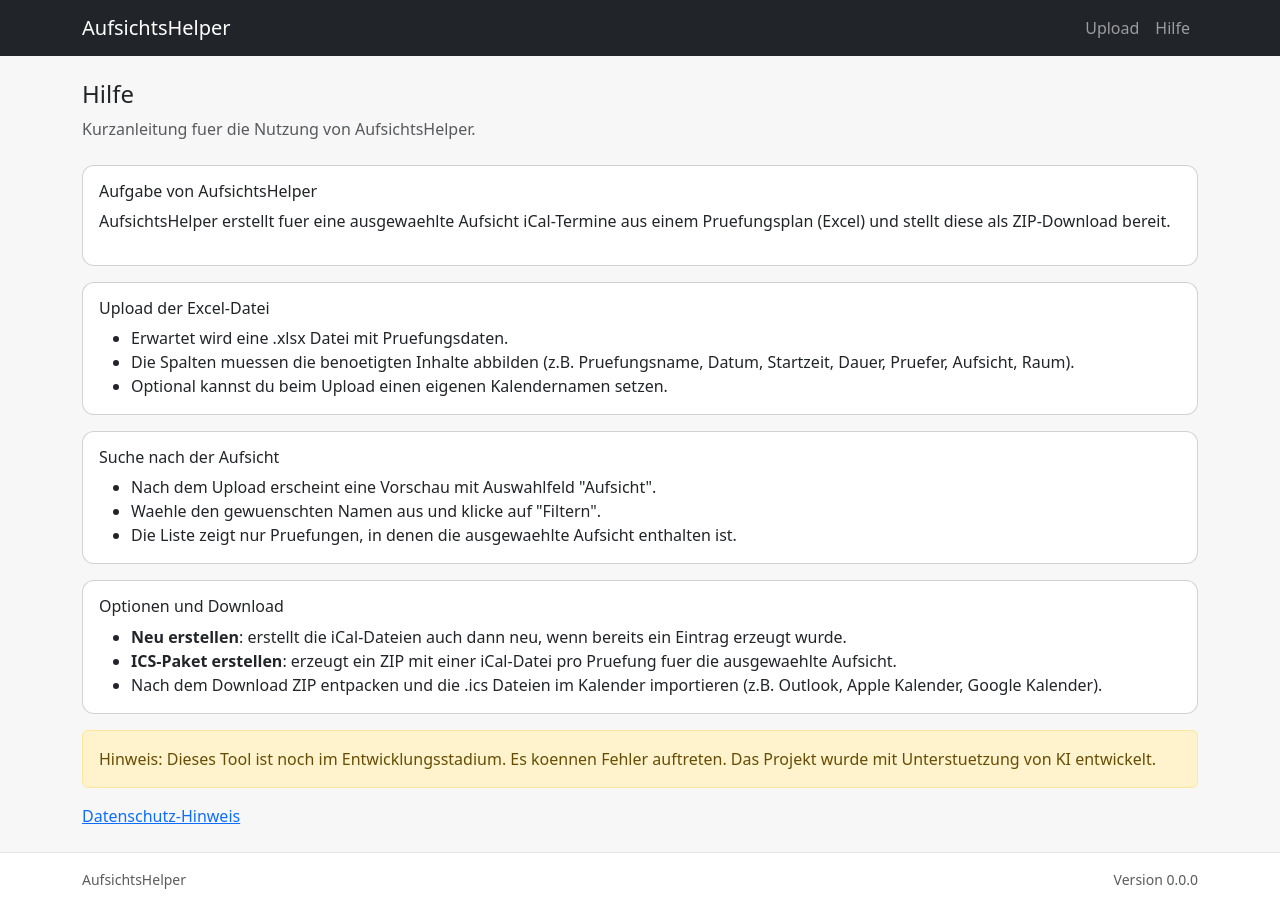
After one commit to know-how-schmiede/AufsichtsHelper, a Flask app: page /help in a window 1280 px wide. The commit adds this page. Run offline with Flask 3, Linux system fonts and the light colour scheme.

Commit message:
Add help/privacy pages and sortable preview table
Introduces help and privacy pages with new routes and templates. Enhances the preview table with sortable columns, sort arrows, and multiline display for Prüfer, Aufsicht, and Raum. Updates navigation to include help, improves setup scripts for git usage, and documents recent changes in the version history.

```diff
--- a/app/excel.py
+++ b/app/excel.py
@@ -108,6 +108,34 @@ def split_names(value):
             return paired
 
     return [text]
+
+
+def split_display_names(value):
+    if value is None:
+        return []
+    text = str(value).strip()
+    if not text:
+        return []
+
+    pattern = (
+        r"[A-Za-z\u00c4\u00d6\u00dc\u00e4\u00f6\u00fc\u00df-]+"
+        r",\s*[A-Za-z\u00c4\u00d6\u00dc\u00e4\u00f6\u00fc\u00df-]+"
+    )
+    matches = [match.strip() for match in re.findall(pattern, text) if match.strip()]
+    if len(matches) >= 2:
+        return matches
+
+    return [name.strip() for name in split_names(text) if name and name.strip()]
+
+
+def split_display_rooms(value):
+    if value is None:
+        return []
+    text = str(value).strip()
+    if not text:
+        return []
+    parts = re.split(r"[;,\n\r/]+|\s+", text)
+    return [part.strip() for part in parts if part and part.strip()]
 
 
 def name_candidates(value):
--- a/app/routes/main.py
+++ b/app/routes/main.py
@@ -21,12 +21,17 @@ from ..excel import (
     EXPECTED_COLUMNS,
     extract_aufsichten,
     filter_rows_by_aufsicht,
+    display_value,
     normalize_name,
     parse_date_value,
+    parse_duration_minutes,
+    parse_time_value,
     prepare_event_data,
     preview_rows,
     read_excel,
     row_fingerprint,
+    split_display_names,
+    split_display_rooms,
     split_names,
 )
 from ..extensions import db
@@ -159,6 +164,16 @@ def index():
     )
 
 
+@bp.route("/help", methods=["GET"])
+def help():
+    return render_template("help.html", title="Hilfe")
+
+
+@bp.route("/privacy", methods=["GET"])
+def privacy():
+    return render_template("privacy.html", title="Datenschutz")
+
+
 @bp.route("/preview", methods=["GET"])
 def preview():
     upload_path = get_upload_path()
@@ -181,9 +196,55 @@ def preview():
     selected = request.args.get("aufsicht") or (
         aufsicht_names[0] if aufsicht_names else ""
     )
+    filter_applied = bool(request.args.get("aufsicht"))
+    sort_key = request.args.get("sort") or ""
+    sort_dir = request.args.get("dir") or "asc"
+    if sort_dir not in ("asc", "desc"):
+        sort_dir = "asc"
     filtered_rows = filter_rows_by_aufsicht(df, selected) if selected else []
 
     preview_columns = [col for col in EXPECTED_COLUMNS if col != "Ablösung"]
+    sortable_columns = [
+        "Pr\u00fcfungsname",
+        "Datum",
+        "Startzeit",
+        "Dauer",
+        "Pr\u00fcfer",
+        "Raum",
+    ]
+
+    if sort_key in sortable_columns:
+        def sort_value(row):
+            try:
+                if sort_key == "Datum":
+                    return (0, parse_date_value(row.get("Datum")))
+                if sort_key == "Startzeit":
+                    return (0, parse_time_value(row.get("Startzeit")))
+                if sort_key == "Dauer":
+                    return (0, parse_duration_minutes(row.get("Dauer")))
+                if sort_key == "Pr\u00fcfer":
+                    items = split_display_names(row.get("Pr\u00fcfer"))
+                    return (0, " ".join(items).casefold())
+                if sort_key == "Raum":
+                    items = split_display_rooms(row.get("Raum"))
+                    return (0, " ".join(items).casefold())
+                value = display_value(row.get(sort_key)).casefold()
+                return (0, value)
+            except ValueError:
+                return (1, "")
+
+        filtered_rows = sorted(
+            filtered_rows,
+            key=sort_value,
+            reverse=sort_dir == "desc",
+        )
+
+    formatted_rows = preview_rows(filtered_rows)
+    multiline_columns = ["Pr\u00fcfer", "Aufsicht", "Raum"]
+    for row in formatted_rows:
+        row["Pr\u00fcfer"] = split_display_names(row.get("Pr\u00fcfer"))
+        row["Aufsicht"] = split_display_names(row.get("Aufsicht"))
+        row["Raum"] = split_display_rooms(row.get("Raum"))
 
     return render_template(
         "preview.html",
@@ -192,8 +253,13 @@ def preview():
         filtered_count=len(filtered_rows),
         aufsicht_names=aufsicht_names,
         selected_aufsicht=selected,
-        preview_rows=preview_rows(filtered_rows),
+        preview_rows=formatted_rows,
         missing_contacts=[],
+        filter_applied=filter_applied,
+        multiline_columns=multiline_columns,
+        sortable_columns=sortable_columns,
+        sort_key=sort_key,
+        sort_dir=sort_dir,
     )
 
 
--- a/app/templates/base.html
+++ b/app/templates/base.html
@@ -16,8 +16,7 @@
         <a class="navbar-brand" href="{{ url_for('main.index') }}">AufsichtsHelper</a>
         <div class="navbar-nav">
           <a class="nav-link" href="{{ url_for('main.index') }}">Upload</a>
-          <a class="nav-link" href="{{ url_for('persons.list_persons') }}">Personen</a>
-          <a class="nav-link" href="{{ url_for('persons.list_aliases') }}">Aliases</a>
+          <a class="nav-link" href="{{ url_for('main.help') }}">Hilfe</a>
         </div>
       </div>
     </nav>
--- /dev/null
+++ b/app/templates/help.html
@@ -0,0 +1,60 @@
+{% extends 'base.html' %}
+
+{% block content %}
+  <div class="mb-4">
+    <h1 class="h4">Hilfe</h1>
+    <p class="text-muted mb-0">Kurzanleitung fuer die Nutzung von AufsichtsHelper.</p>
+  </div>
+
+  <div class="card mb-3">
+    <div class="card-body">
+      <h2 class="h6">Aufgabe von AufsichtsHelper</h2>
+      <p>
+        AufsichtsHelper erstellt fuer eine ausgewaehlte Aufsicht iCal-Termine
+        aus einem Pruefungsplan (Excel) und stellt diese als ZIP-Download bereit.
+      </p>
+    </div>
+  </div>
+
+  <div class="card mb-3">
+    <div class="card-body">
+      <h2 class="h6">Upload der Excel-Datei</h2>
+      <ul class="mb-0">
+        <li>Erwartet wird eine .xlsx Datei mit Pruefungsdaten.</li>
+        <li>Die Spalten muessen die benoetigten Inhalte abbilden (z.B. Pruefungsname, Datum, Startzeit, Dauer, Pruefer, Aufsicht, Raum).</li>
+        <li>Optional kannst du beim Upload einen eigenen Kalendernamen setzen.</li>
+      </ul>
+    </div>
+  </div>
+
+  <div class="card mb-3">
+    <div class="card-body">
+      <h2 class="h6">Suche nach der Aufsicht</h2>
+      <ul class="mb-0">
+        <li>Nach dem Upload erscheint eine Vorschau mit Auswahlfeld "Aufsicht".</li>
+        <li>Waehle den gewuenschten Namen aus und klicke auf "Filtern".</li>
+        <li>Die Liste zeigt nur Pruefungen, in denen die ausgewaehlte Aufsicht enthalten ist.</li>
+      </ul>
+    </div>
+  </div>
+
+  <div class="card mb-3">
+    <div class="card-body">
+      <h2 class="h6">Optionen und Download</h2>
+      <ul class="mb-0">
+        <li><strong>Neu erstellen</strong>: erstellt die iCal-Dateien auch dann neu, wenn bereits ein Eintrag erzeugt wurde.</li>
+        <li><strong>ICS-Paket erstellen</strong>: erzeugt ein ZIP mit einer iCal-Datei pro Pruefung fuer die ausgewaehlte Aufsicht.</li>
+        <li>Nach dem Download ZIP entpacken und die .ics Dateien im Kalender importieren (z.B. Outlook, Apple Kalender, Google Kalender).</li>
+      </ul>
+    </div>
+  </div>
+
+  <div class="alert alert-warning">
+    Hinweis: Dieses Tool ist noch im Entwicklungsstadium. Es koennen Fehler auftreten.
+    Das Projekt wurde mit Unterstuetzung von KI entwickelt.
+  </div>
+
+  <div class="mt-3">
+    <a href="{{ url_for('main.privacy') }}">Datenschutz-Hinweis</a>
+  </div>
+{% endblock %}
```
Also changed, not shown: app/static/app.css (+40 -0 lines), app/templates/preview.html (+43 -5 lines), app/templates/privacy.html (added, +39 -0 lines), documentation/version.md (+40 -0 lines), setup/README.md, 3 other files.
